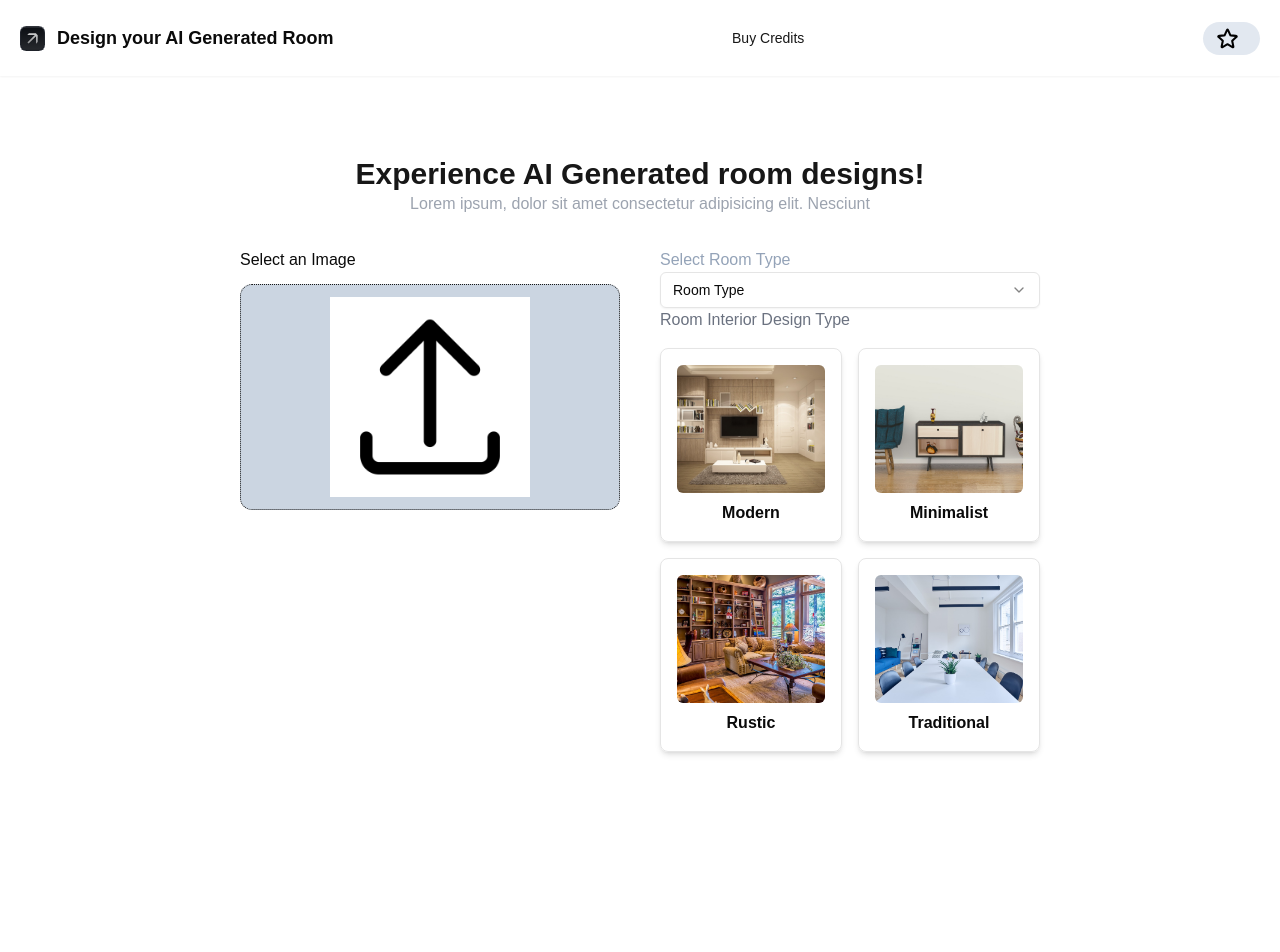
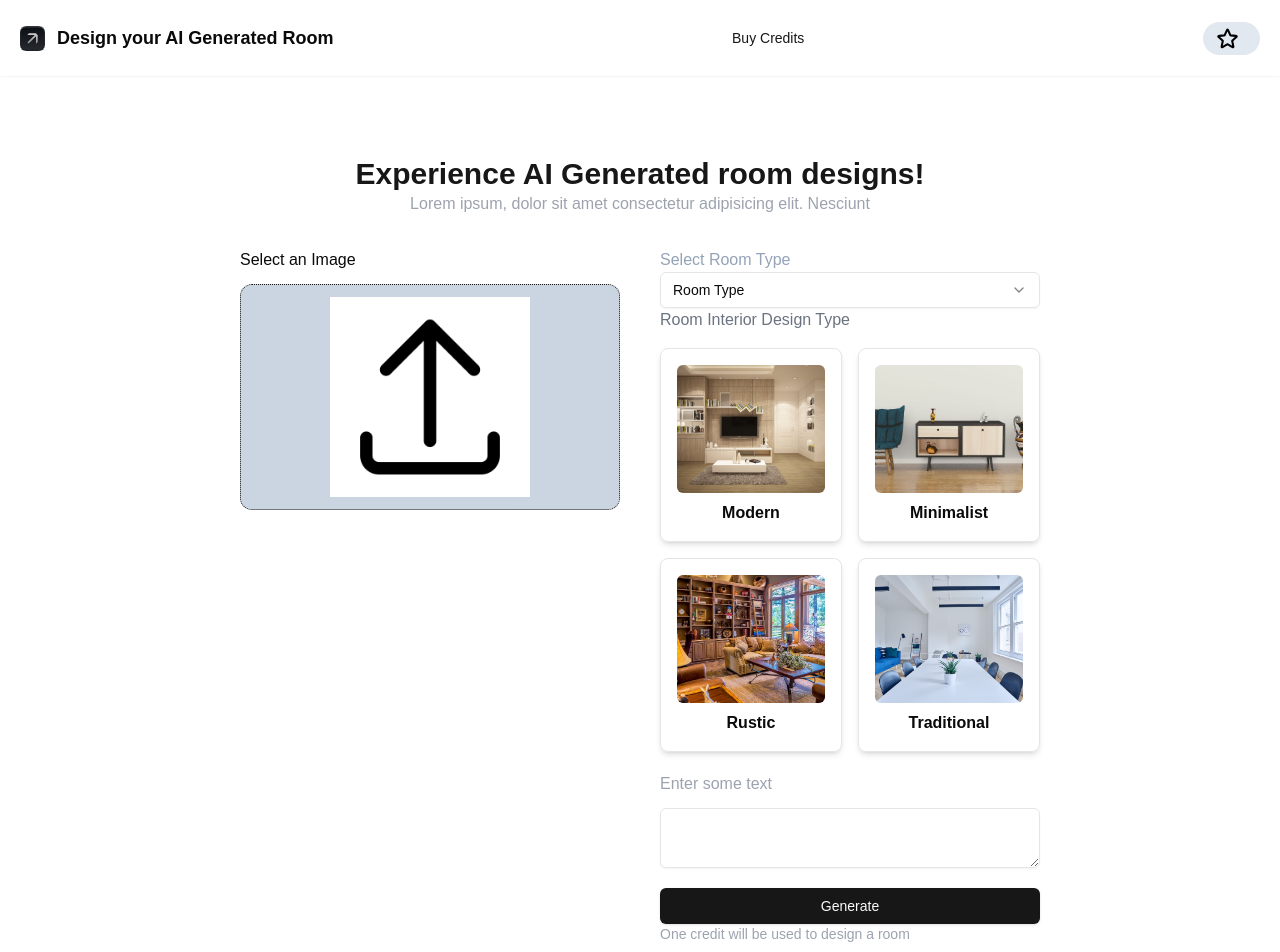
Before and after one commit to OnARoel/Interior-Generator-AI-App-, a Next.js app: page /dashboard/create-new in a window 1280 px wide. Shown: the top 952 px of the page. Before the commit the page ends 800 px from the top, so only its background shows below. Built offline with nearby package versions, Linux system fonts and the light colour scheme; no server answers.

Commit message:
Added new componenets to create-new landing page

```diff
--- a/app/dashboard/create-new/_components/DesignType.jsx
+++ b/app/dashboard/create-new/_components/DesignType.jsx
@@ -1,7 +1,7 @@
-import React from "react";
+import React, { useState } from "react";
 import Image from "next/image";
 
-const DesignType = () => {
+const DesignType = ({ selectedDesign }) => {
   const Designs = [
     {
       name: "Modern",
@@ -20,6 +20,8 @@ const DesignType = () => {
       image: "/traditional.jpg",
     },
   ];
+
+  const [selectedDesignType, setSelectedDesignType] = useState(null);
   return (
     <div>
       <label className="text-gray-500">Room Interior Design Type</label>
@@ -28,9 +30,18 @@ const DesignType = () => {
           <div
             className="border p-4 rounded-lg shadow-md flex flex-col items-center"
             key={design.image}
+            onClick={() => {
+              setSelectedDesignType(design.name);
+            }}
           >
             <div className="w-full h-32 relative">
               <Image
+                style={{
+                  border:
+                    selectedDesignType === design.name
+                      ? "2px solid blue"
+                      : "none", // Add border if selectedDesignType is true
+                }}
                 src={design.image}
                 layout="fill"
                 objectFit="cover"
--- /dev/null
+++ b/app/dashboard/create-new/_components/TextInputArea.jsx
@@ -0,0 +1,16 @@
+import { Textarea } from "@/components/ui/textarea";
+import React from "react";
+
+const TextInputArea = ({moreRequirement}) => {
+  return (
+    <div className="mt-5">
+      <label className="text-gray-400">Enter some text</label>
+      <Textarea
+        className="mt-3"
+        onChange={(e) => moreRequirement((e.target.value))}
+      />
+    </div>
+  );
+};
+
+export default TextInputArea;
--- a/app/dashboard/create-new/page.jsx
+++ b/app/dashboard/create-new/page.jsx
@@ -4,9 +4,14 @@ import React from "react";
 import ImageSelector from "./_components/ImageSelector";
 import RoomType from "./_components/RoomType";
 import DesignType from "./_components/DesignType";
+import TextArea from "./_components/TextInputArea";
+import TextInputArea from "./_components/TextInputArea";
+import { Button } from "@/components/ui/button";
 
 const CreateNewDesign = () => {
-  const onHandleInputChange = (value, fieldName) => {};
+  const onHandleInputChange = (value, fieldName) => {
+
+  };
   return (
     <>
       <div>
@@ -27,7 +32,22 @@ const CreateNewDesign = () => {
               }
             />
 
-            <DesignType />
+            <DesignType
+              selectedDesign={(value) =>
+                onHandleInputChange(value, "designType")
+              }
+            />
+
+            <TextInputArea
+              moreRequirement={(value) =>
+                onHandleInputChange(value, "more-input")
+              }
+            />
+
+            <Button className="w-full mt-5">Generate</Button>
+            <p className="text-sm text-gray-400 mb-52">
+              One credit will be used to design a room
+            </p>
           </div>
         </div>
       </div>
--- /dev/null
+++ b/components/ui/textarea.jsx
@@ -0,0 +1,18 @@
+import * as React from "react"
+
+import { cn } from "@/lib/utils"
+
+const Textarea = React.forwardRef(({ className, ...props }, ref) => {
+  return (
+    (<textarea
+      className={cn(
+        "flex min-h-[60px] w-full rounded-md border border-input bg-transparent px-3 py-2 text-base shadow-sm placeholder:text-muted-foreground focus-visible:outline-none focus-visible:ring-1 focus-visible:ring-ring disabled:cursor-not-allowed disabled:opacity-50 md:text-sm",
+        className
+      )}
+      ref={ref}
+      {...props} />)
+  );
+})
+Textarea.displayName = "Textarea"
+
+export { Textarea }
```
